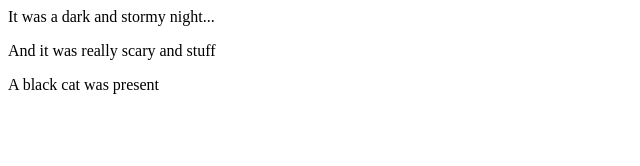
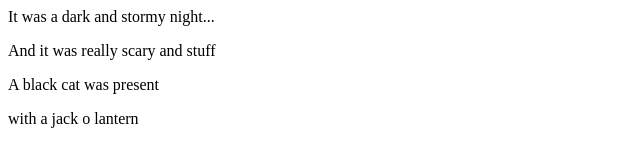
Before and after one commit to rgreen0502/fireside-story, a plain HTML site: page index.html in a window 1280 px wide. Shown: the whole page, without its empty margins (0-640 px from the left). Drawn offline with Linux system fonts and the light colour scheme.

Commit message:
fourth line

```diff
--- a/index.html
+++ b/index.html
@@ -3,5 +3,6 @@
     <p>It was a dark and stormy night...</p>
     <p>And it was really scary and stuff</p>
     <p>A black cat was present</p>
+    <p>with a jack o lantern</p>
   </body>
 </html>
```
